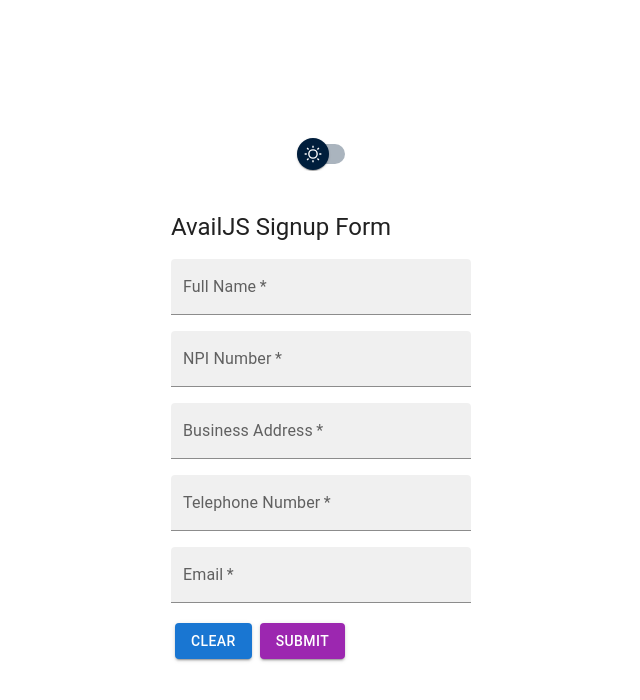
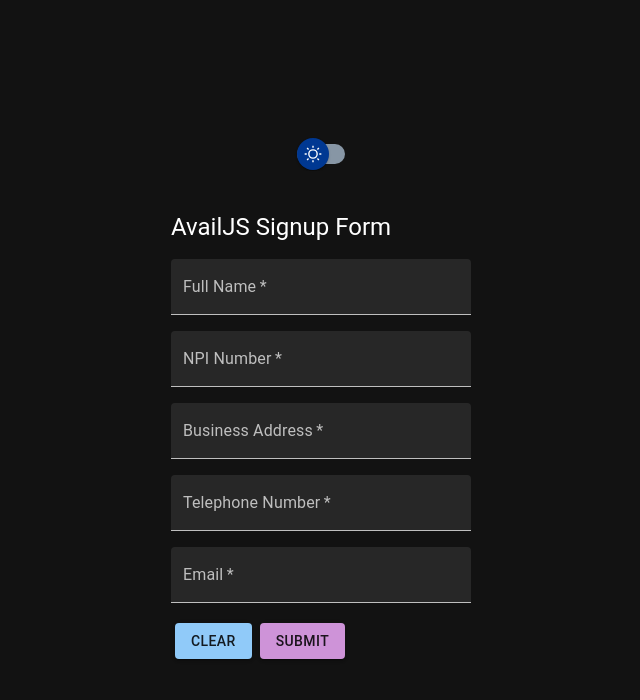
Before and after one commit to andrewjcm/AvailJS, a React (Create React App) app: page / in a window 1280 px wide. Shown: the top 700 px of the page, without its empty margins (319-959 px from the left). Built offline with nearby package versions, Linux system fonts and the light colour scheme.

Commit message:
Set dark as default

```diff
--- a/src/App.js
+++ b/src/App.js
@@ -41,7 +41,7 @@ function AvailJS() {
 }
 
 export default function ToggleColorMode() {
-  const [mode, setMode] = useState('light');
+  const [mode, setMode] = useState('dark');
   const colorMode = useMemo(
     () => ({
       toggleColorMode: () => {
```
